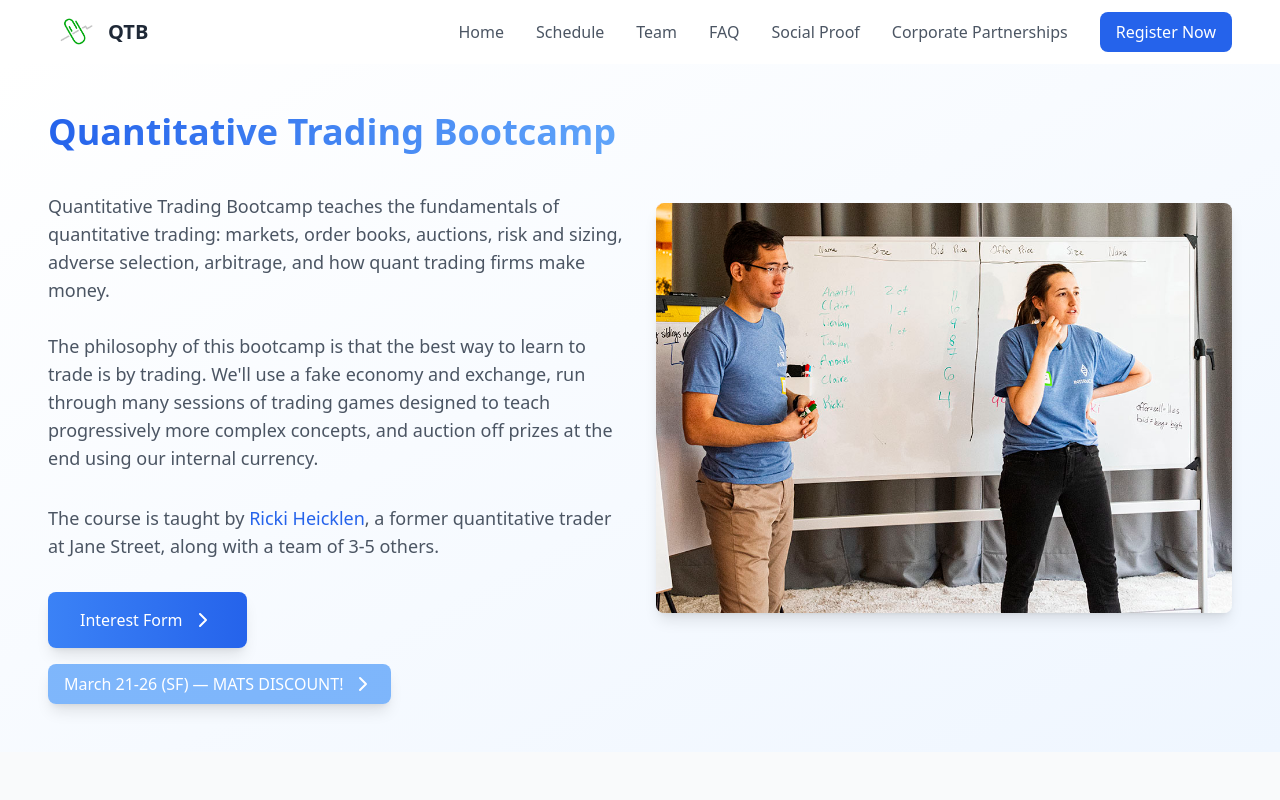
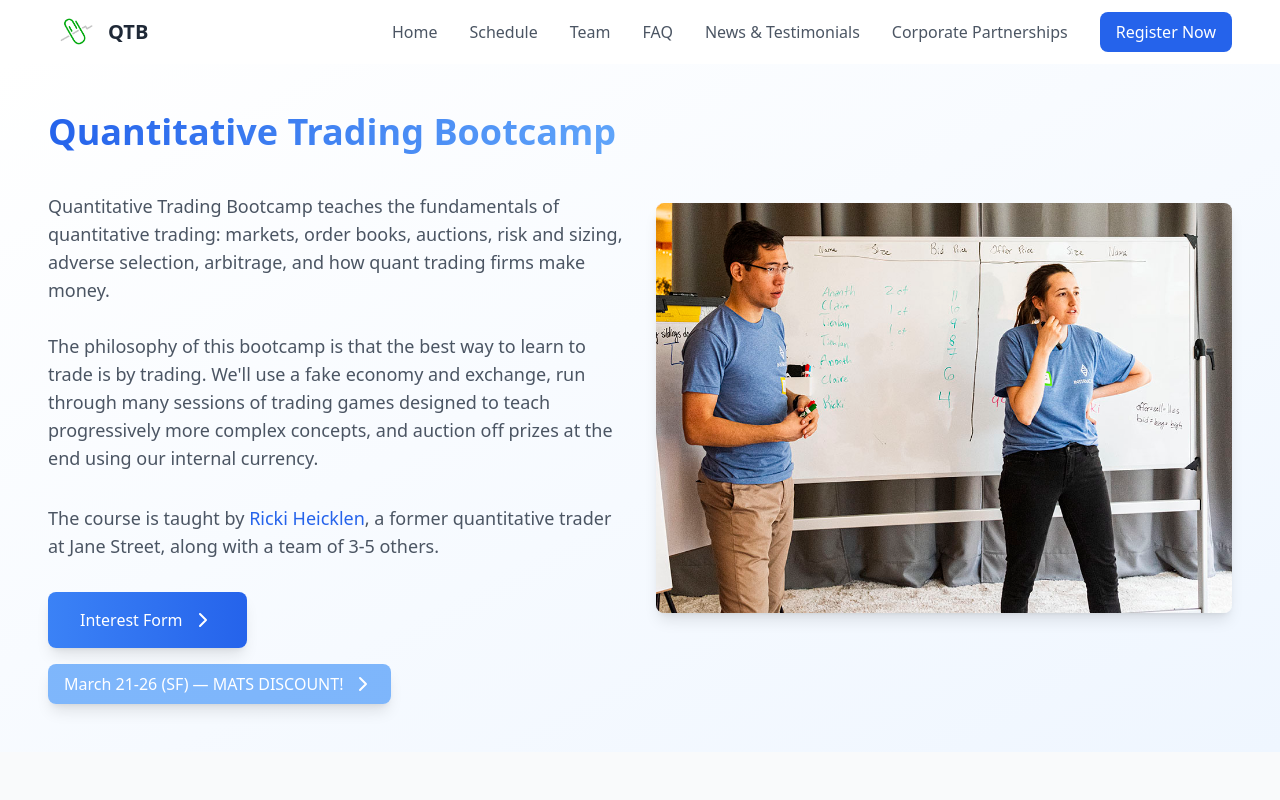
Before and after one commit to tradingbootcamp/website, a Vue app: page / in a window 1280 px wide. Shown: the top 800 px of the page. Built offline with nearby package versions, Linux system fonts and the light colour scheme.

Commit message:
Update layout.vue
change 'social proof' to 'News & Testimonials'

```diff
--- a/src/components/layout.vue
+++ b/src/components/layout.vue
@@ -19,7 +19,7 @@
               <router-link to="/schedule" class="text-gray-600 hover:text-gray-900">Schedule</router-link>
               <router-link to="/team" class="text-gray-600 hover:text-gray-900">Team</router-link>
               <router-link to="/faq" class="text-gray-600 hover:text-gray-900">FAQ</router-link>
-              <router-link to="/socialproof" class="text-gray-600 hover:text-gray-900">Social Proof</router-link>
+              <router-link to="/socialproof" class="text-gray-600 hover:text-gray-900">News & Testimonials</router-link>
               <router-link to="/corporate-partnerships" class="text-gray-600 hover:text-gray-900">Corporate Partnerships</router-link>
               <a target="_blank" :href="registerUrl" class="bg-blue-600 text-white px-4 py-2 rounded-lg hover:bg-blue-700">
                 Register Now
```
